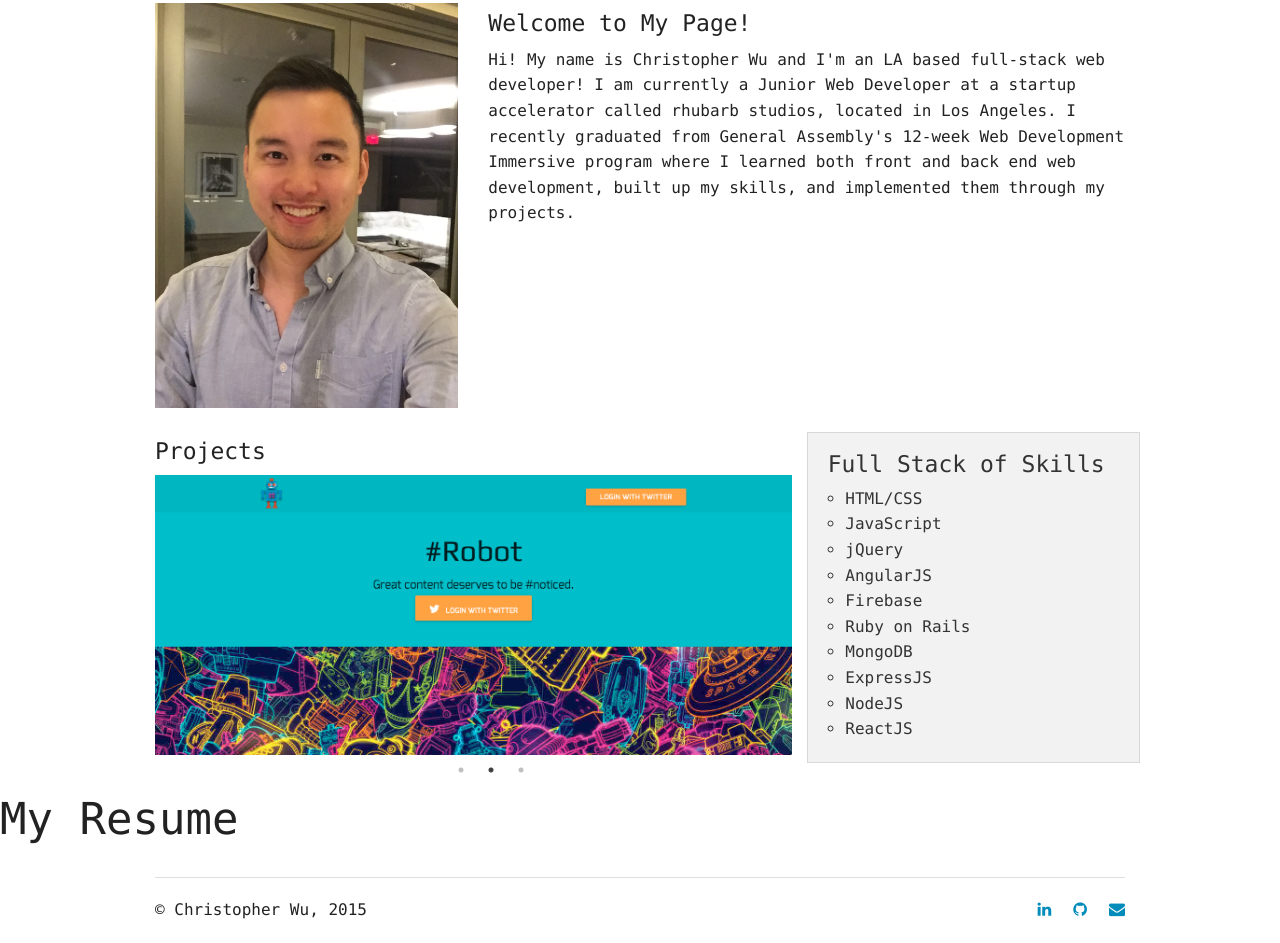
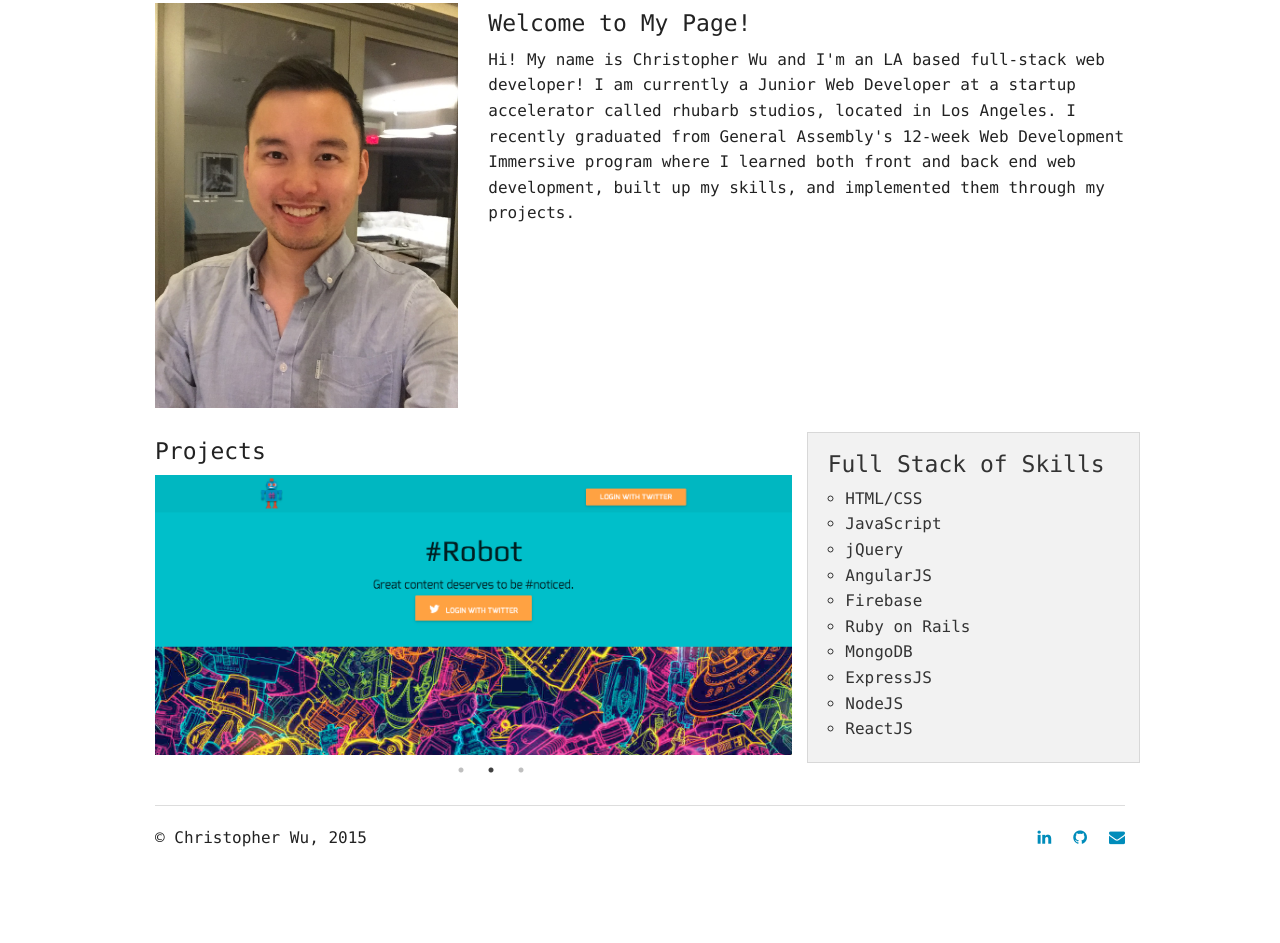
Before and after one commit to wakarana1/wakarana1.github.io, a plain HTML site: page index.html in a window 1280 px wide. Shown: the part 568-1511 px from the top of the page. After the commit the page ends 1438 px from the top, so only its background shows below. Drawn offline with Linux system fonts and the light colour scheme.

Commit message:
removed unnecessary h1 tag

```diff
--- a/index.html
+++ b/index.html
@@ -95,10 +95,6 @@
         </div>
     </div>
 
-    <div>
-        <h1>My Resume</h1>
-    </div>
-
     <footer class="row">
         <div class="large-12 columns">
             <hr>
```
